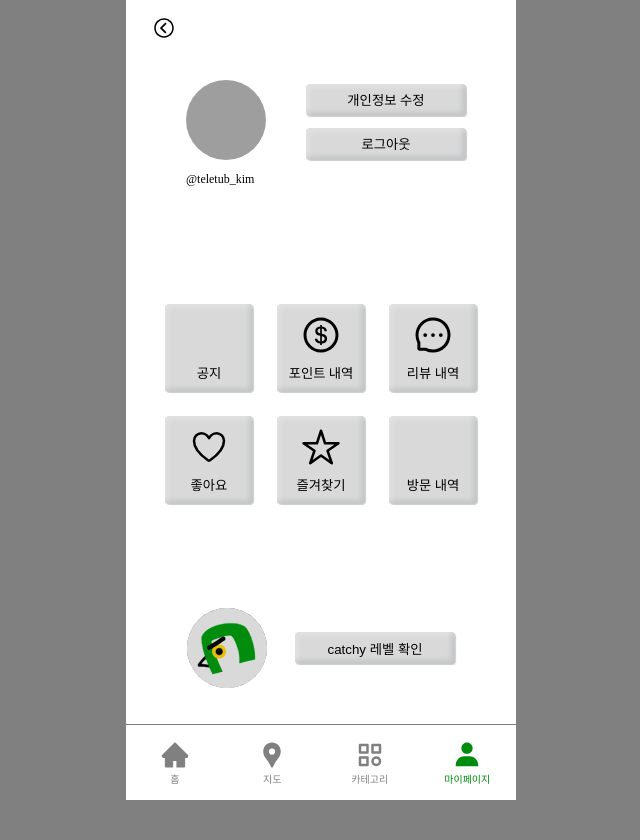
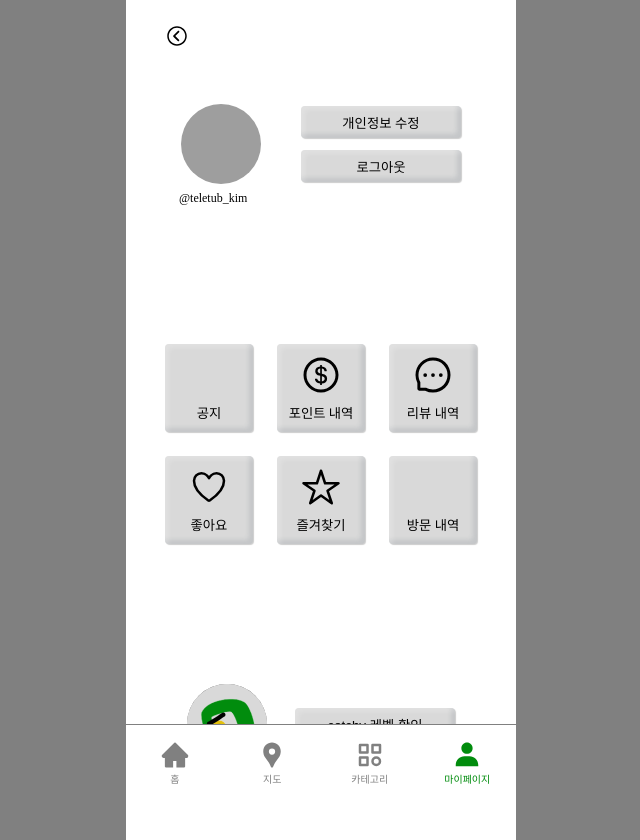
Before and after one commit to okiidokim/FrontEnd, a React (Vite) app in the folder catch-culture-frontend/: page /mypage in a window 1280 px wide. Shown: the whole page, without its empty margins (319-959 px from the left). Before the commit the page ends 800 px from the top, so only its background shows below. Built offline with nearby package versions, Linux system fonts and the light colour scheme; grey boxes are pictures that could not be loaded; some icons are missing; a web font is replaced by a local one.

Commit message:
feat : 메인 Mypage 디자인(?) 수정
position : absolute에서 relative로 수정

```diff
--- a/catch-culture-frontend/package.json
+++ b/catch-culture-frontend/package.json
@@ -12,6 +12,7 @@
   "dependencies": {
     "@react-icons/all-files": "^4.1.0",
     "axios": "^1.6.2",
+    "http-proxy-middleware": "^2.0.6",
     "pagination": "^0.4.6",
     "react": "^18.2.0",
     "react-dom": "^18.2.0",
--- a/catch-culture-frontend/src/api/axios.js
+++ b/catch-culture-frontend/src/api/axios.js
@@ -4,6 +4,11 @@ const instance = axios.create({
   baseURL: 'http://elegant.kro.kr/',
   headers: {
     'Content-Type': 'application/json',
+    'Cross-Domain': true,
+    'xhr-Fields': {
+      withCrdentials: true,
+    },
+    'Access-Control-Allow-Origin': 'http://elegant.kro.kr',
   },
 });
 export default instance;
--- a/catch-culture-frontend/src/components/Backitem.jsx
+++ b/catch-culture-frontend/src/components/Backitem.jsx
@@ -5,10 +5,10 @@ import { IoIosArrowDropleft } from 'react-icons/io';
 
 const BackNavi = styled.div`
   display: flex;
-  position: absolute;
-  top: 2%;
-  margin: 0 0 0 -169px;
+  position: sticky;
+  top: 24px;
   cursor: pointer;
+  z-index: 1;
 `;
 
 export default function Backitem() {
--- a/catch-culture-frontend/src/pages/mypage/Mypage.css
+++ b/catch-culture-frontend/src/pages/mypage/Mypage.css
@@ -1,11 +1,28 @@
+.total {
+  display: flex;
+  flex-direction: column;
+  position: relative;
+  gap: 80px;
+}
+.mypage-body {
+  display: flex;
+  flex-direction: column;
+  position: relative;
+  justify-content: center;
+  gap: 140px;
+}
+
 /* 개인정보 수정 */
 .information {
   display: flex;
-  flex-direction: row;
+  flex-direction: column;
+  gap: 8px;
+}
+
+.inforow {
+  display: flex;
   align-items: center;
-  position: absolute;
-  top: 10%;
-  margin: 0 0 0 -135px;
+  justify-content: center;
   gap: 40px;
 }
 
@@ -34,25 +51,21 @@
   border-radius: 40px;
 }
 
-.profileimg {
-  text-align: center;
-}
 .nick {
   display: flex;
-  position: absolute;
-  top: 112%;
   font-size: 12px;
+  width: max-content;
+  position: relative;
+  left: 14px;
 }
 
 /* 버튼 6개 */
 .buttonl {
-  position: absolute;
-  top: 38%;
   display: flex;
+  position: relative;
   flex-direction: column;
   align-items: center;
   gap: 24px;
-  margin: 0 0 0 -156px;
 }
 
 .row1,
@@ -105,11 +118,9 @@
 
 .pointlevel {
   display: flex;
+  position: relative;
   flex-direction: row;
-  align-items: center;
-  position: absolute;
-  top: 76%;
-  margin: 0 0 0 -134px;
+  justify-content: center;
 }
 
 .pointlevelwrap {
--- a/catch-culture-frontend/src/pages/mypage/Mypage.jsx
+++ b/catch-culture-frontend/src/pages/mypage/Mypage.jsx
@@ -7,20 +7,18 @@ import './Mypage.css';
 import Level0 from '../../assets/pointimg/level0.png';
 import Backitem from '../../components/Backitem';
 
-let profimg =
+function Mypage() {
+  const nickname = '@teletub_kim'; //fetchData 해야 함
+  const profimg =
     'https://storage.googleapis.com/elegant-bucket/KakaoTalk_20231109_140116686.jpg';
 
-function Mypage() {
-  const nickname = '@teletub_kim'; //fetchData 해야 함
-
   return (
-    <div className="wrap">
+    <div className="total">
       <Backitem />
       <div className="mypage-body">
         <div className="information">
-          <div className="profileimg">
+          <div className="inforow">
             <img className="profileimage" src={profimg} />
-          </div>
             <div class="twobutton">
               <NavLink to="/profile-edit">
                 <button class="putprofile">개인정보 수정</button>
@@ -29,7 +27,8 @@ function Mypage() {
                 <button class="logout">로그아웃</button>
               </NavLink>
             </div>
-          <p className="nick">{`${nickname}`}</p>
+          </div>
+          <p className="nick">{nickname}</p>
         </div>
         <div className="buttonl">
           <div className="row1">
--- a/catch-culture-frontend/src/pages/search/Search.jsx
+++ b/catch-culture-frontend/src/pages/search/Search.jsx
@@ -57,11 +57,11 @@ function Search() {
     try {
       // URL 만들기 - 카테고리 선택
       const categoryUrl = selectedCategories
-        .map(item => 'category=' + item)
+        .map((item) => 'category=' + item)
         .join('&');
 
       const response = await axios.get(
-        `cultural-event?${categoryUrl}&offset=0&sortType=${options[selectedSort].label}`
+        `/cultural-event/list?${categoryUrl}&offset=0&sortType=${options[selectedSort].label}`
       );
 
       // 데이터 저장
```
Also changed, not shown: catch-culture-frontend/src/setupProxy.js (added, +10 -0 lines), 1 other file (tests, documents, lock files or other folders). Lines whose indentation alone changed are shown as unchanged.
